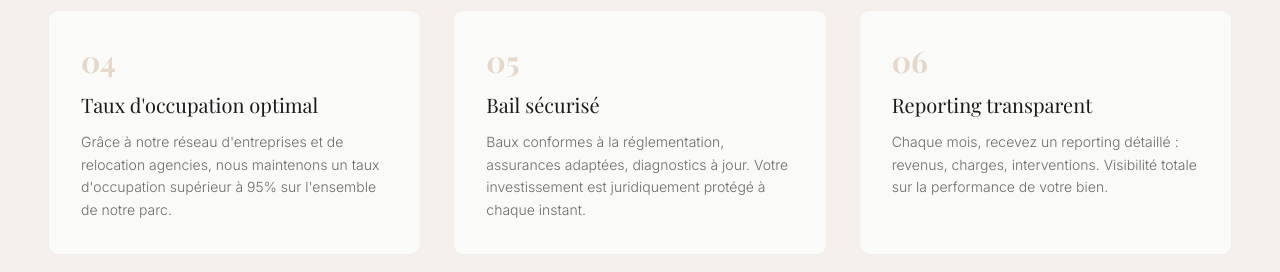
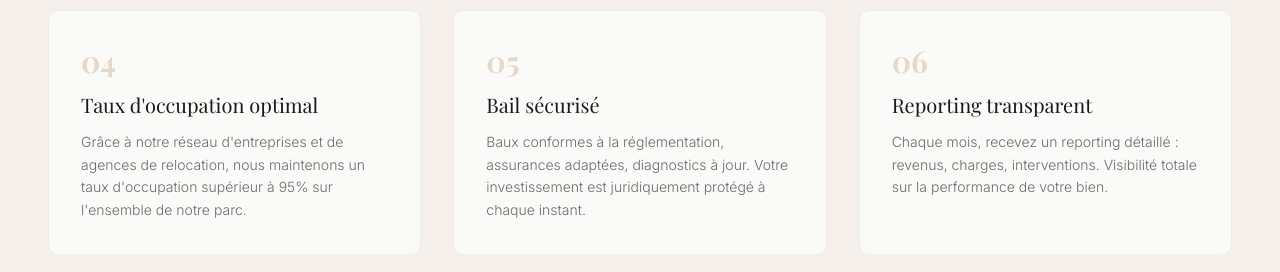
Before and after one commit to Vincent075/move-in-paris, a Next.js app: page /proprietaires in a window 1280 px wide. Shown: the part 1800-2072 px from the top of the page. Built offline with nearby package versions, Linux system fonts and the light colour scheme.

Commit message:
Propriétaires: 'relocation agencies' → 'agences de relocation'

```diff
--- a/src/app/proprietaires/ProprietairesContent.tsx
+++ b/src/app/proprietaires/ProprietairesContent.tsx
@@ -22,7 +22,7 @@ const avantages = [
   {
     num: "04",
     title: "Taux d'occupation optimal",
-    desc: "Grâce à notre réseau d'entreprises et de relocation agencies, nous maintenons un taux d'occupation supérieur à 95% sur l'ensemble de notre parc.",
+    desc: "Grâce à notre réseau d'entreprises et de agences de relocation, nous maintenons un taux d'occupation supérieur à 95% sur l'ensemble de notre parc.",
   },
   {
     num: "05",
```
